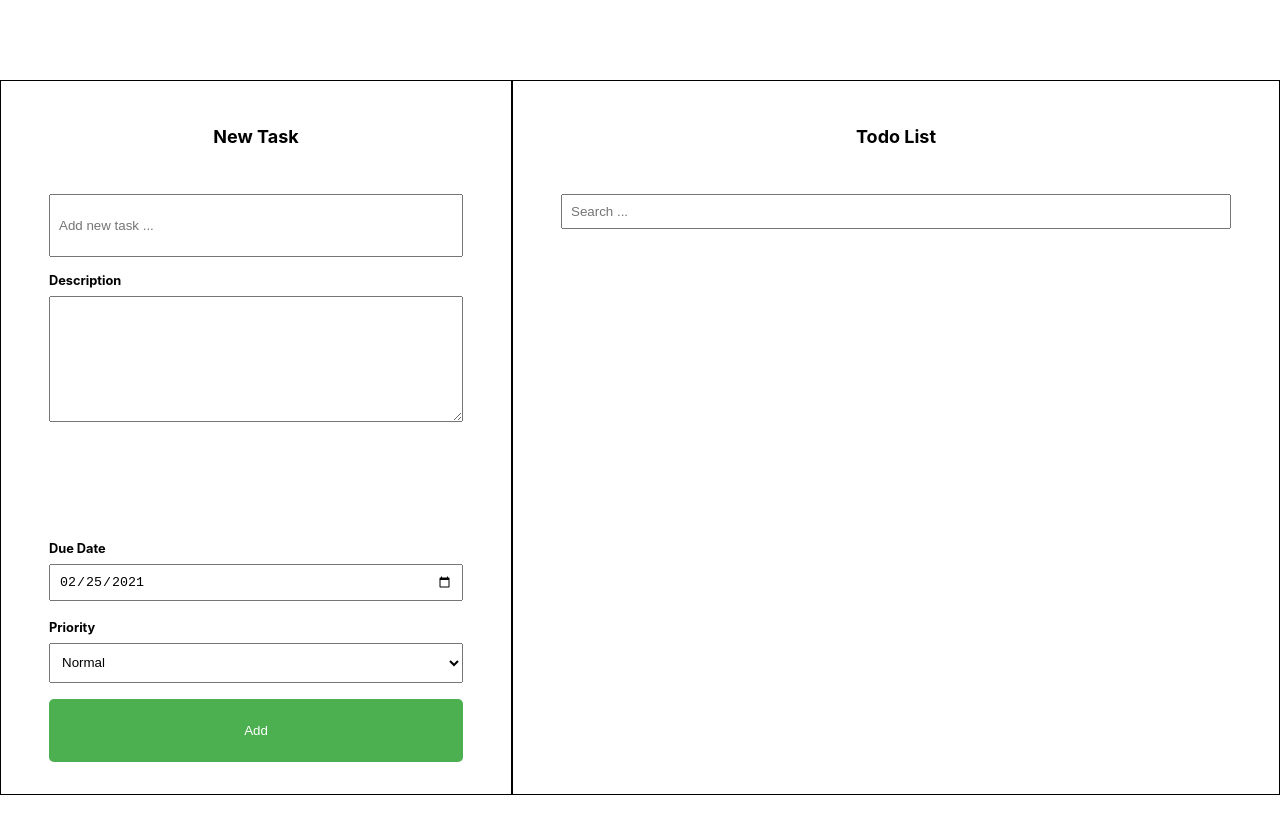
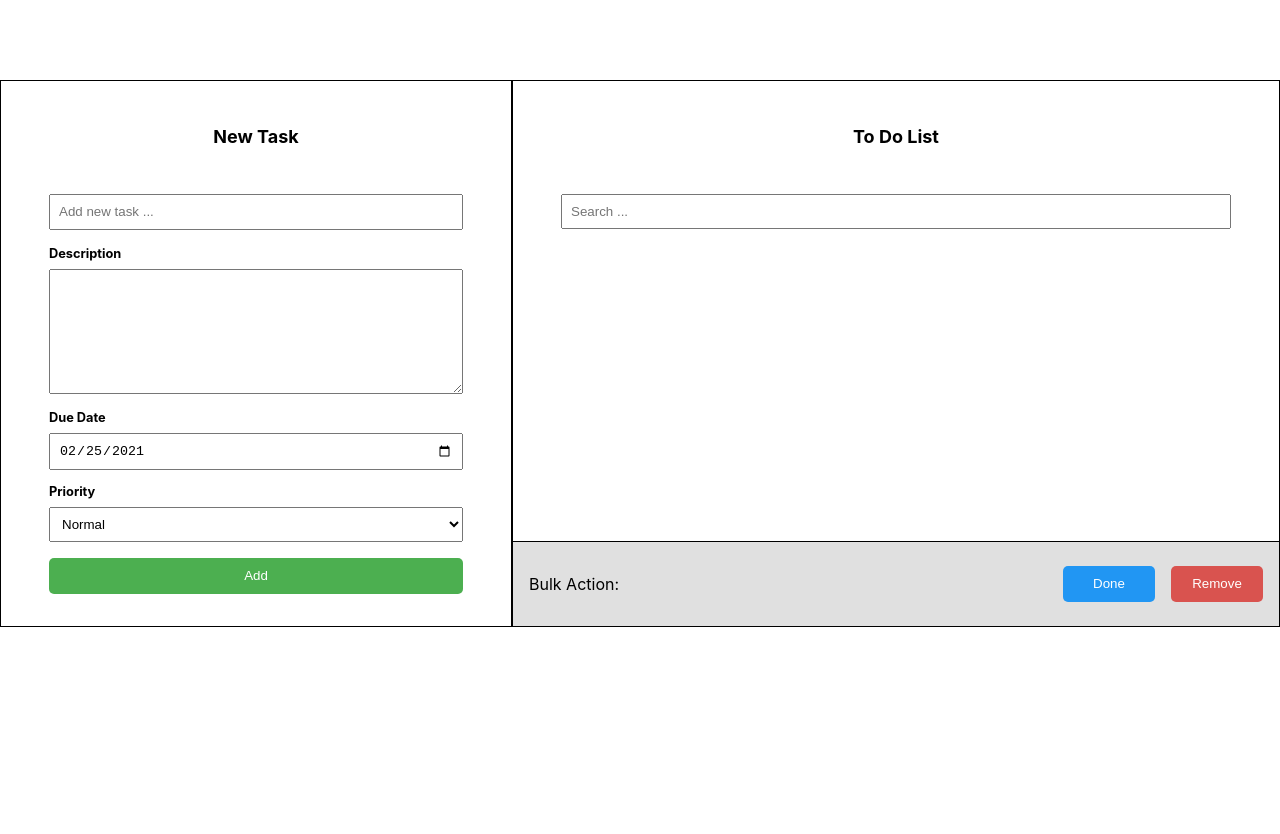
Before and after one commit to AtticusFinchIPH/sota-tek, a React (Create React App) app: page / in a window 1280 px wide. Shown: the top 834 px of the page. After the commit the page ends 800 px from the top, so only its background shows below. Built offline with nearby package versions, Linux system fonts and the light colour scheme.

Commit message:
Handle remove multi tasks & Modify css TodoList

```diff
--- a/src/components/TaskForm.css
+++ b/src/components/TaskForm.css
@@ -3,7 +3,7 @@
     display: grid;
     gap: 1rem;
     grid-template-columns: 1fr;
-    grid-template-rows: 1fr 4fr 1fr 1fr 1fr;
+    grid-template-rows: 2.25rem 9.25rem 3.625rem 3.625rem 2.25rem;
     grid-template-areas:
         "taskForm__title"
         "taskForm__desc"
@@ -19,7 +19,7 @@
 @media (min-width: 40em) {
     .taskForm {
         grid-template-columns: 1fr 1fr;
-        grid-template-rows: 1fr 4fr 2fr 1fr;
+        grid-template-rows: 2.25rem 9.25rem 4.5rem 2.25rem;
         grid-template-areas:
             "taskForm__title taskForm__title"
             "taskForm__desc taskForm__desc"
@@ -31,7 +31,7 @@
 @media (min-width: 63.9375em) and (max-width: 87.4375em) {
     .taskForm {
         grid-template-columns: 1fr;
-        grid-template-rows: 1fr 4fr 1fr 1fr 1fr;
+        grid-template-rows: 2.25rem 9.25rem 3.625rem 3.625rem 2.25rem;
         grid-template-areas:
             "taskForm__title"
             "taskForm__desc"
@@ -44,7 +44,7 @@
 @media (min-width: 87.4375em) {
     .taskForm {
         grid-template-columns: 1fr 1fr;
-        grid-template-rows: 1fr 4fr 2fr 1fr;
+        grid-template-rows: 2.25rem 9.25rem 4.5rem 2.25rem;
         grid-template-areas:
             "taskForm__title taskForm__title"
             "taskForm__desc taskForm__desc"
--- a/src/components/TodoList.css
+++ b/src/components/TodoList.css
@@ -1,12 +1,18 @@
+
+.background_red { background-color: #d9534f; }
+.background_sky_blue { background-color: #17bdd4; }
+.background_ocean_blue { background-color: #2196f3; }
+.background_gray { background-color: #e0e0e0; }
 .todoList {
     grid-area: todoList;
+    position: relative;
 }
 .todoList__content {
     display: flex;
     flex-direction: column;
     padding-top: 2rem;
     padding-right: 3rem;
-    padding-bottom: 2rem;
+    padding-bottom: 10rem;
     padding-left: 3rem;
 }
 .todoList__search {
@@ -43,15 +49,9 @@
     justify-content: space-between;
     width: 200px;
 }
-.tdl__resume__button__detail {
+.tdl__resume__button {
     width: 5.5rem;
     height: 1.75rem;
-    background-color: #17bdd4;
-}
-.tdl__resume__button__remove {
-    width: 5.5rem;
-    height: 1.75rem;
-    background-color: #d9534f;
 }
 .todoList__detail {
     max-height: 0;
@@ -62,3 +62,18 @@
     border-top: solid 1px black;
     max-height: 40rem;
 }
+.todoList__bulk {
+    position: absolute;
+    display: flex;
+    align-items: center;
+    justify-content: space-between;
+    box-sizing: border-box;
+    padding: 1rem;
+    bottom: 0;
+    width: 100%;
+    border-top: solid 1px black;
+}
+.tdl__bulk__button {
+    width: 5.75rem;
+    height: 2.25rem;
+}
--- a/src/components/TodoList.js
+++ b/src/components/TodoList.js
@@ -4,9 +4,10 @@ import TaskForm from './TaskForm';
 import './TodoList.css';
 import { removeTasks } from '../actions/taskActions';
 
-const TaskBar = ({task}) => {
+const TaskBar = ({task, handleBulkTasks}) => {
     const dispatch = useDispatch();
     const [detailActive, setDetailActive] = useState(false);
+    const [checked, setChecked] = useState(false);
     let todoListDetailClass = `todoList__detail`;
     if (detailActive) {
         todoListDetailClass += ' detail-active';
@@ -19,6 +20,10 @@ const TaskBar = ({task}) => {
     const handleRemove = () => {
         dispatch(removeTasks([task]))
     }
+    const handleCheck = () => {
+        handleBulkTasks(task, !checked)
+        setChecked(!checked);
+    }
     return (
         <div className="todoList__taskbar">
             <div className="todoList__resume">
@@ -26,18 +31,20 @@ const TaskBar = ({task}) => {
                     <input
                         className="tdl__resume__checkbox"
                         type="checkbox"
+                        checked={checked}
+                        onChange={handleCheck}
                     />
                     <span className="tdl__resume__span">{task.title}</span>
                 </label>
                 <div className="tdl__resume__buttons">
                     <button
-                        className="tdl__resume__button__detail"
+                        className="tdl__resume__button background_sky_blue"
                         onClick={handleDetail}
                     >
                         Detail
                     </button>
                     <button
-                        className="tdl__resume__button__remove"
+                        className="tdl__resume__button background_red"
                         onClick={handleRemove}
                     >
                         Remove
@@ -52,21 +59,33 @@ const TaskBar = ({task}) => {
 }
 
 const TodoList = () => {
+    const dispatch = useDispatch();
     const tasks = useSelector(state => state.tasks)
                 .sort((task1, task2) =>{
                     const time1 = (new Date(task1.dueDate)).getTime();
                     const time2 = (new Date(task2.dueDate)).getTime();
                     return time1 - time2;
                 });
-    console.log(tasks)
     const [search, setSearch] = useState('');
+    const [bulkTasks, setBulkTasks] = useState([]);
     const changeSearch = (e) => {
         e.preventDefault();
         setSearch(e.target.value);
     }
+    const handleBulkTasks = (task, isContained) => {
+        if (isContained) {
+            const index = bulkTasks.findIndex(item => item.id === task.id);
+            if (index < 0) setBulkTasks(list => [...list, task]);
+        } else {
+            setBulkTasks(list => list.filter(item => item.id !== task.id));
+        }
+    }
+    const handleRemove = () => {
+        dispatch(removeTasks(bulkTasks))
+    }
     return (
         <div className="todoList container-md">
-            <h2>Todo List</h2>
+            <h2>To Do List</h2>
             <div className="todoList__content">
                 <input
                     className="todoList__search"
@@ -76,8 +95,24 @@ const TodoList = () => {
                     onChange={changeSearch}
                 />
                 {
-                    tasks.map((task) => <TaskBar key={task.id} task={task} />)
+                    tasks.map((task) => <TaskBar key={task.id} task={task} handleBulkTasks={handleBulkTasks}/>)
                 }
+            </div>
+            <div className="todoList__bulk background_gray">
+                <p>Bulk Action:</p>
+                <div className="tdl__resume__buttons">
+                    <button
+                        className="tdl__bulk__button background_ocean_blue"
+                    >
+                        Done
+                    </button>
+                    <button
+                        className="tdl__bulk__button background_red"
+                        onClick={handleRemove}
+                    >
+                        Remove
+                    </button>
+                </div>
             </div>
         </div>
     )
```
